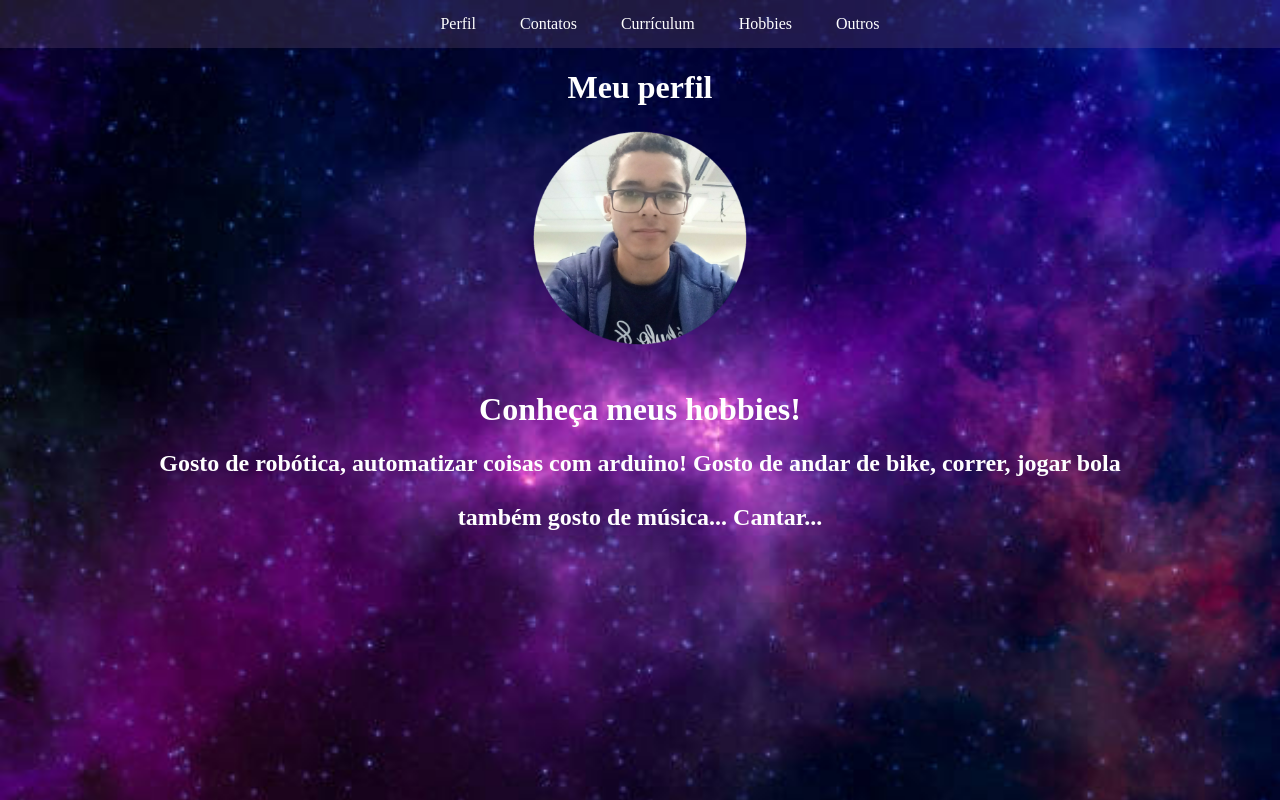
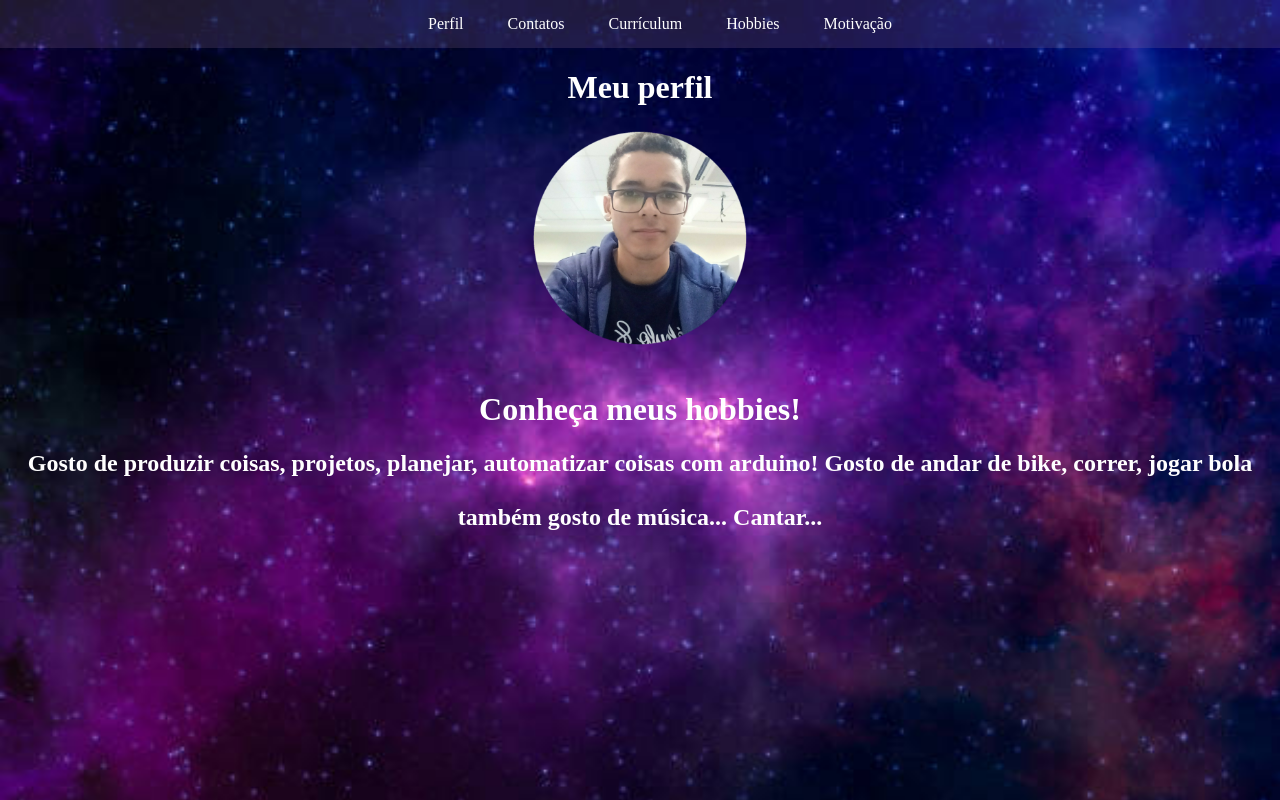
Before and after one commit to Joabedasilva222/primeiro-repositorio, a plain HTML site: page pagina5.html in a window 1280 px wide. Drawn offline with Linux system fonts and the light colour scheme.

Commit message:
Update pagina5.html

```diff
--- a/pagina5.html
+++ b/pagina5.html
@@ -58,7 +58,7 @@
 			<li><a href="pagina4.html">Contatos</a></li>
 			<li><a href="pagina6.html">Currículum</a></li>
 			<li><a href="pagina5.html">Hobbies</a></li>
-			<li><a href="index.html">Outros</a></li>
+			<li><a href="index.html">Motivação</a></li>
 		</ul>
 
 	</div>
@@ -69,7 +69,7 @@
 <p>
 	<h1>Conheça meus hobbies!</h1>
 	<h2>
-		<strong>Gosto de robótica, automatizar coisas com arduino! Gosto de andar de bike, correr, jogar bola</strong><br></br>
+		<strong>Gosto de produzir coisas, projetos, planejar, automatizar coisas com arduino! Gosto de andar de bike, correr, jogar bola</strong><br></br>
          <strong>também gosto de música... Cantar...</strong>
 	</h2></p>
 </body>
```
